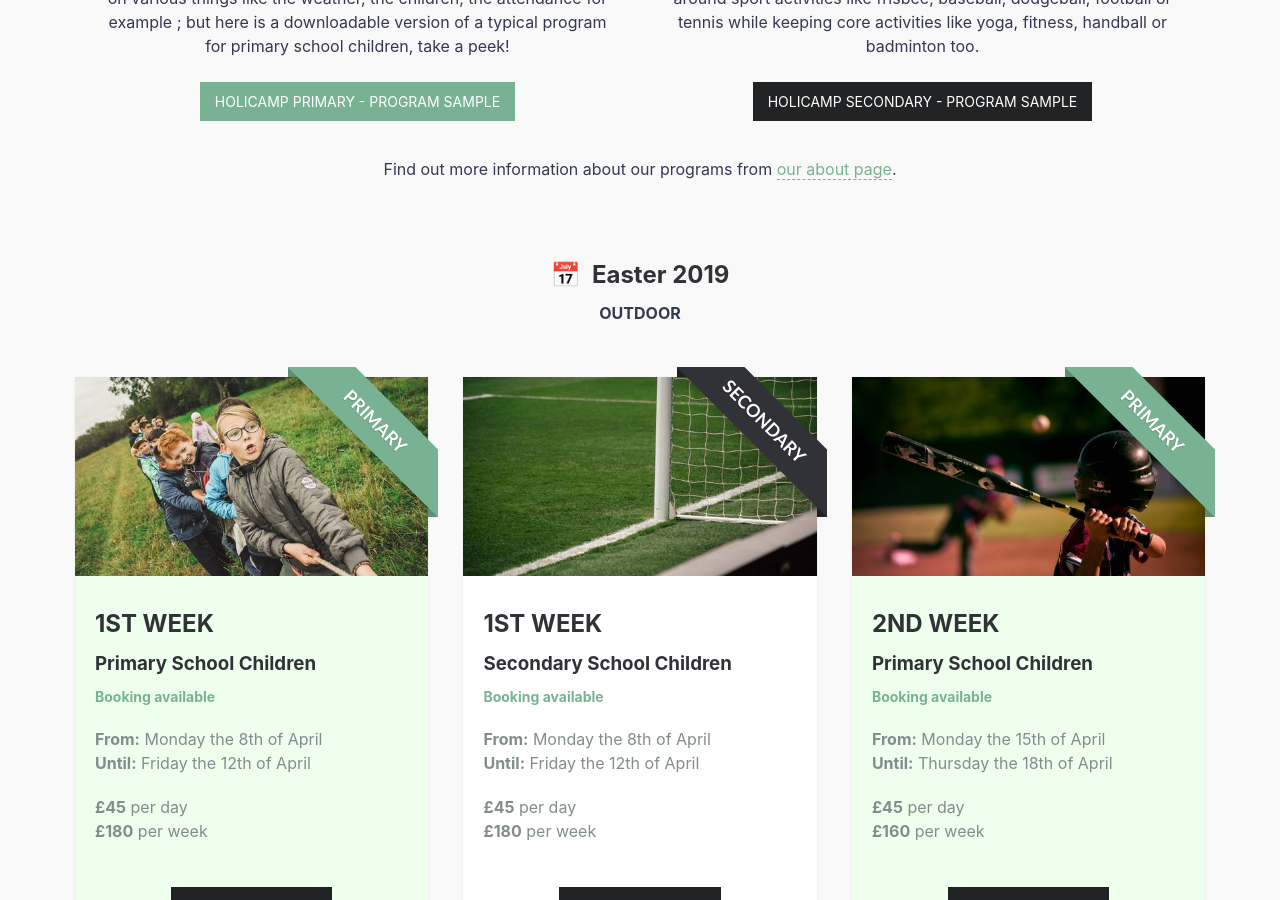
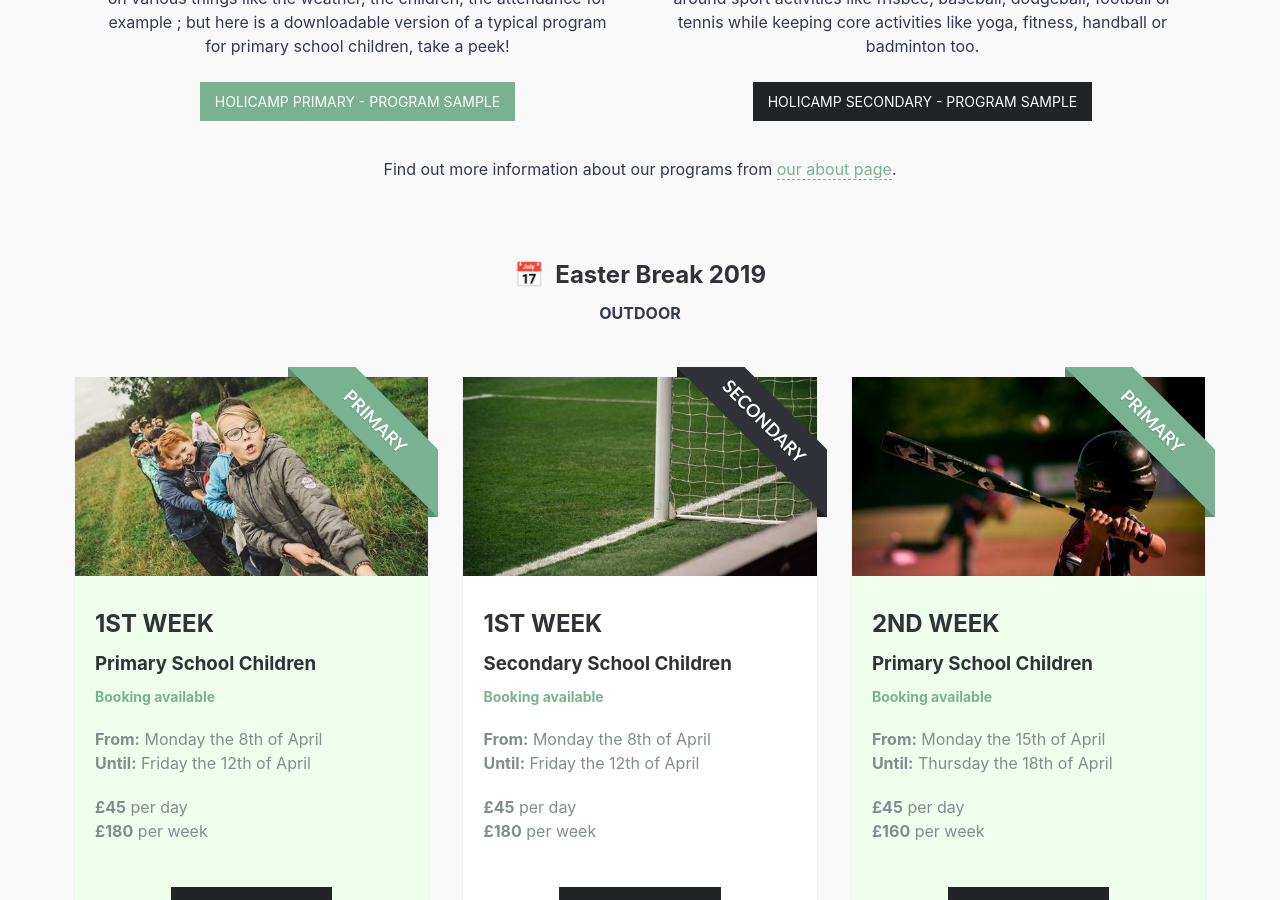
Before and after one commit to holicamp/holicamp.github.io, a Jekyll site: the page built from index.md, in a window 1280 px wide and 900 px high, scrolled down 1368 px. Built offline with Jekyll 4.4.1, drawn with Linux system fonts in a browser that asks for light colours; nearby versions of some CDN libraries; comment, search, counter and statistics services are not loaded.

Commit message:
Minor copy change

```diff
--- a/_layouts/default.html
+++ b/_layouts/default.html
@@ -82,7 +82,7 @@
 
             <section class="bg-alt">
                 <div class="container">
-                    <h2 class="post-list-header">📅&nbsp;&nbsp;Easter 2019</h2>
+                    <h2 class="post-list-header">📅&nbsp;&nbsp;Easter Break 2019</h2>
                     <p class="center">
                         <strong>OUTDOOR</strong>
                     </p>
```
